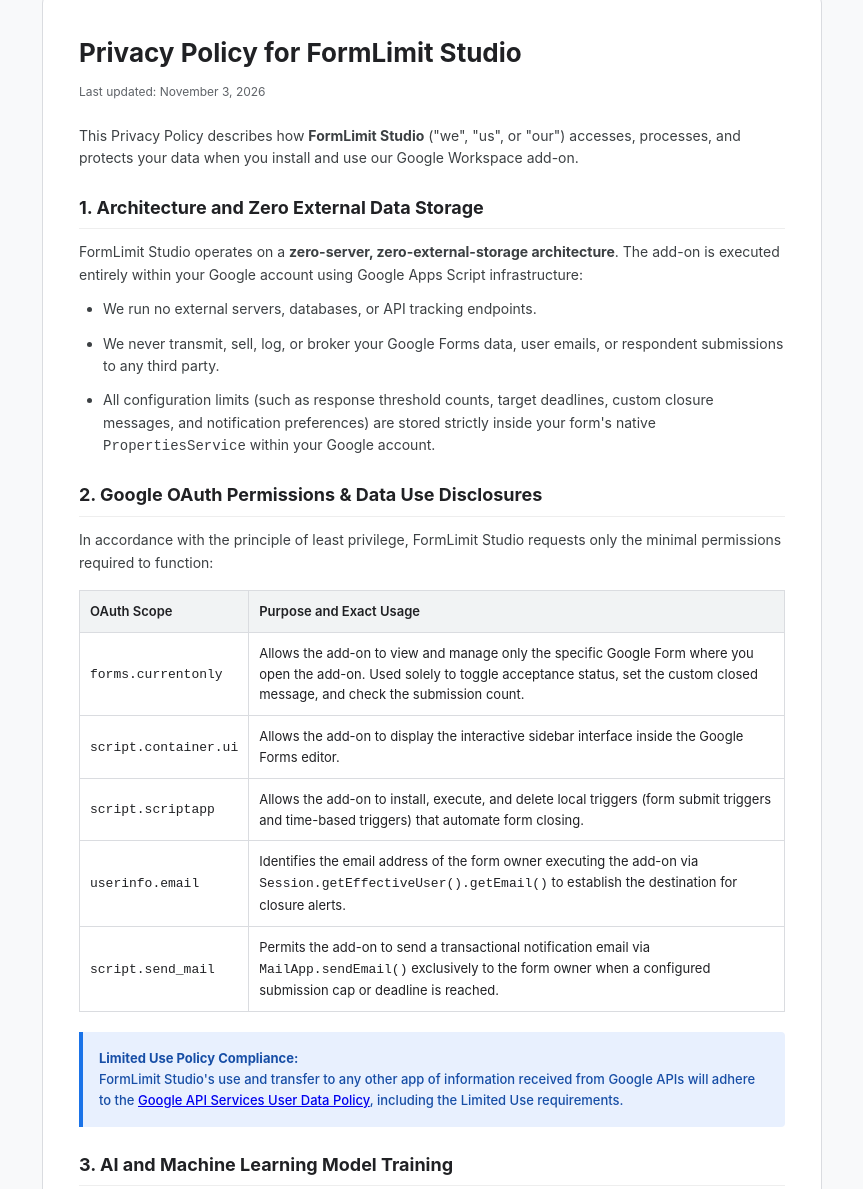
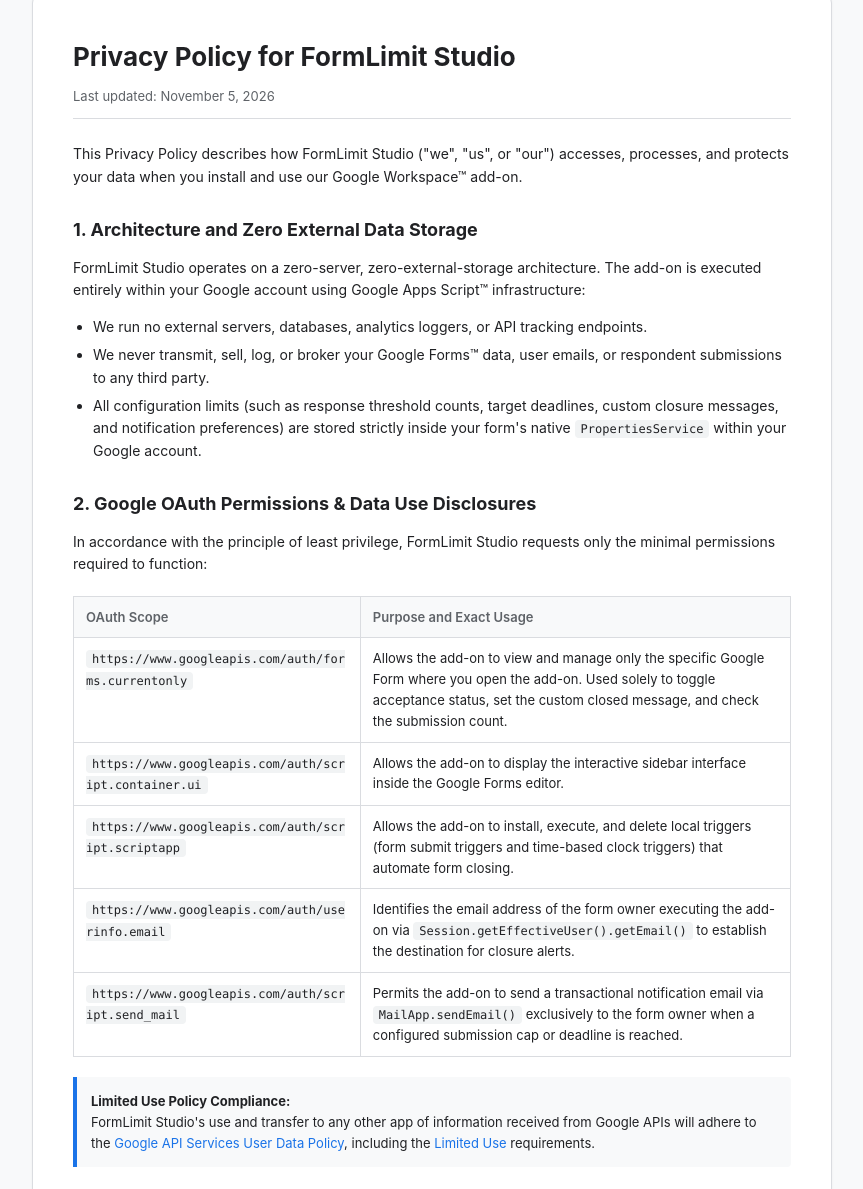
Before and after one commit to dansierrasam79/dansierrasam79.github.io, a plain HTML site: page formlimitstudio/privacy.html in a window 1280 px wide. Shown: the part 45-1234 px from the top of the page, without its empty margins (208-1071 px from the left). Drawn offline with Linux system fonts and the light colour scheme.

Commit message:
Refactor privacy policy layout and update content
Updated the privacy policy and styling in privacy.html. Adjusted CSS variables and improved layout for better readability.

```diff
--- a/formlimitstudio/privacy.html
+++ b/formlimitstudio/privacy.html
@@ -9,132 +9,230 @@
       --primary: #1a73e8;
       --text: #202124;
       --subtext: #5f6368;
-      --bg: #f8f9fa;
       --border: #dadce0;
-      --card-bg: #ffffff;
+      --background: #f8f9fa;
+      --surface: #ffffff;
     }
+
     * { box-sizing: border-box; margin: 0; padding: 0; }
+
     body {
       font-family: -apple-system, BlinkMacSystemFont, "Segoe UI", Roboto, Helvetica, Arial, sans-serif;
+      line-height: 1.6;
       color: var(--text);
-      background-color: var(--bg);
-      line-height: 1.6;
+      background-color: var(--background);
+      padding: 40px 20px;
     }
+
     .container {
-      max-width: 820px;
-      margin: 40px auto;
-      padding: 0 20px;
-    }
-    .card {
-      background: var(--card-bg);
+      max-width: 800px;
+      margin: 0 auto;
+      background: var(--surface);
       border: 1px solid var(--border);
       border-radius: 8px;
-      padding: 36px;
+      padding: 40px;
+      box-shadow: 0 1px 3px rgba(0,0,0,0.05);
+    }
+
+    h1 {
+      font-size: 26px;
+      color: var(--text);
+      margin-bottom: 8px;
+    }
+
+    .meta {
+      font-size: 13px;
+      color: var(--subtext);
       margin-bottom: 24px;
+      border-bottom: 1px solid var(--border);
+      padding-bottom: 12px;
     }
-    h1 { font-size: 26px; margin-bottom: 8px; }
-    h2 { font-size: 18px; margin-top: 24px; margin-bottom: 12px; color: var(--text); border-bottom: 1px solid #eee; padding-bottom: 6px; }
-    p, li { color: #3c4043; font-size: 14px; margin-bottom: 12px; }
-    ul { padding-left: 24px; margin-bottom: 16px; }
-    .updated { font-size: 12px; color: var(--subtext); margin-bottom: 24px; }
-    .callout {
-      background: #e8f0fe;
+
+    h2 {
+      font-size: 18px;
+      margin-top: 28px;
+      margin-bottom: 12px;
+      color: var(--text);
+    }
+
+    h3 {
+      font-size: 15px;
+      margin-top: 20px;
+      margin-bottom: 8px;
+      color: var(--text);
+    }
+
+    p {
+      margin-bottom: 14px;
+      font-size: 14px;
+    }
+
+    ul {
+      margin-left: 20px;
+      margin-bottom: 16px;
+      font-size: 14px;
+    }
+
+    li {
+      margin-bottom: 6px;
+    }
+
+    table {
+      width: 100%;
+      border-collapse: collapse;
+      margin: 20px 0;
+      font-size: 13px;
+    }
+
+    th, td {
+      border: 1px solid var(--border);
+      padding: 10px 12px;
+      text-align: left;
+      vertical-align: top;
+    }
+
+    th {
+      background-color: var(--background);
+      font-weight: 600;
+      color: var(--subtext);
+    }
+
+    code {
+      background-color: #f1f3f4;
+      padding: 2px 6px;
+      border-radius: 4px;
+      font-size: 12px;
+      font-family: Consolas, Monaco, "Courier New", Courier, monospace;
+      word-break: break-all;
+    }
+
+    a {
+      color: var(--primary);
+      text-decoration: none;
+    }
+
+    a:hover {
+      text-decoration: underline;
+    }
+
+    .limited-use-box {
+      background: #f8f9fa;
       border-left: 4px solid var(--primary);
-      padding: 16px;
+      padding: 14px;
       border-radius: 0 4px 4px 0;
-      margin: 20px 0;
+      margin: 16px 0;
+      font-size: 13px;
     }
-    .callout p { color: #174ea6; margin-bottom: 0; font-size: 13px; font-weight: 500; }
-    table { width: 100%; border-collapse: collapse; margin: 16px 0; font-size: 13px; }
-    th, td { border: 1px solid var(--border); padding: 10px; text-align: left; }
-    th { background: #f1f3f4; font-weight: 600; }
-    .footer { text-align: center; padding: 30px 20px; font-size: 13px; color: var(--subtext); }
-    .footer a { color: var(--primary); text-decoration: none; margin: 0 10px; }
+
+    hr {
+      border: 0;
+      border-top: 1px solid var(--border);
+      margin: 32px 0 20px 0;
+    }
+
+    footer {
+      font-size: 12px;
+      color: var(--subtext);
+      line-height: 1.5;
+    }
   </style>
 </head>
 <body>
 
   <div class="container">
-    <div class="card">
     <h1>Privacy Policy for FormLimit Studio</h1>
-      <div class="updated">Last updated: November 3, 2026</div>
+    <div class="meta">Last updated: November 5, 2026</div>
 
-      <p>This Privacy Policy describes how <strong>FormLimit Studio</strong> ("we", "us", or "our") accesses, processes, and protects your data when you install and use our Google Workspace add-on.</p>
+    <p>
+      This Privacy Policy describes how FormLimit Studio ("we", "us", or "our") accesses, processes, and protects your data when you install and use our Google Workspace™ add-on.
+    </p>
 
     <h2>1. Architecture and Zero External Data Storage</h2>
-      <p>FormLimit Studio operates on a <strong>zero-server, zero-external-storage architecture</strong>. The add-on is executed entirely within your Google account using Google Apps Script infrastructure:</p>
+    <p>
+      FormLimit Studio operates on a zero-server, zero-external-storage architecture. The add-on is executed entirely within your Google account using Google Apps Script™ infrastructure:
+    </p>
     <ul>
-        <li>We run no external servers, databases, or API tracking endpoints.</li>
-        <li>We never transmit, sell, log, or broker your Google Forms data, user emails, or respondent submissions to any third party.</li>
+      <li>We run no external servers, databases, analytics loggers, or API tracking endpoints.</li>
+      <li>We never transmit, sell, log, or broker your Google Forms™ data, user emails, or respondent submissions to any third party.</li>
       <li>All configuration limits (such as response threshold counts, target deadlines, custom closure messages, and notification preferences) are stored strictly inside your form's native <code>PropertiesService</code> within your Google account.</li>
     </ul>
 
-      <h2>2. Google OAuth Permissions & Data Use Disclosures</h2>
-      <p>In accordance with the principle of least privilege, FormLimit Studio requests only the minimal permissions required to function:</p>
+    <h2>2. Google OAuth Permissions &amp; Data Use Disclosures</h2>
+    <p>
+      In accordance with the principle of least privilege, FormLimit Studio requests only the minimal permissions required to function:
+    </p>
 
     <table>
       <thead>
         <tr>
-            <th>OAuth Scope</th>
+          <th style="width: 40%;">OAuth Scope</th>
           <th>Purpose and Exact Usage</th>
         </tr>
       </thead>
       <tbody>
         <tr>
-            <td><code>forms.currentonly</code></td>
+          <td><code>https://www.googleapis.com/auth/forms.currentonly</code></td>
           <td>Allows the add-on to view and manage only the specific Google Form where you open the add-on. Used solely to toggle acceptance status, set the custom closed message, and check the submission count.</td>
         </tr>
         <tr>
-            <td><code>script.container.ui</code></td>
+          <td><code>https://www.googleapis.com/auth/script.container.ui</code></td>
           <td>Allows the add-on to display the interactive sidebar interface inside the Google Forms editor.</td>
         </tr>
         <tr>
-            <td><code>script.scriptapp</code></td>
-            <td>Allows the add-on to install, execute, and delete local triggers (form submit triggers and time-based triggers) that automate form closing.</td>
+          <td><code>https://www.googleapis.com/auth/script.scriptapp</code></td>
+          <td>Allows the add-on to install, execute, and delete local triggers (form submit triggers and time-based clock triggers) that automate form closing.</td>
         </tr>
         <tr>
-            <td><code>userinfo.email</code></td>
+          <td><code>https://www.googleapis.com/auth/userinfo.email</code></td>
           <td>Identifies the email address of the form owner executing the add-on via <code>Session.getEffectiveUser().getEmail()</code> to establish the destination for closure alerts.</td>
         </tr>
         <tr>
-            <td><code>script.send_mail</code></td>
+          <td><code>https://www.googleapis.com/auth/script.send_mail</code></td>
           <td>Permits the add-on to send a transactional notification email via <code>MailApp.sendEmail()</code> exclusively to the form owner when a configured submission cap or deadline is reached.</td>
         </tr>
       </tbody>
     </table>
 
-      <div class="callout">
-        <p><strong>Limited Use Policy Compliance:</strong><br>
-        FormLimit Studio's use and transfer to any other app of information received from Google APIs will adhere to the <a href="https://developers.google.com/terms/api-services-user-data-policy#additional_requirements_for_specific_api_scopes" target="_blank" rel="noopener">Google API Services User Data Policy</a>, including the Limited Use requirements.</p>
+    <div class="limited-use-box">
+      <strong>Limited Use Policy Compliance:</strong><br>
+      FormLimit Studio's use and transfer to any other app of information received from Google APIs will adhere to the <a href="https://developers.google.com/terms/api-services-user-data-policy" target="_blank" rel="noopener noreferrer">Google API Services User Data Policy</a>, including the <a href="https://developers.google.com/terms/api-services-user-data-policy#additional_requirements_for_specific_api_scopes" target="_blank" rel="noopener noreferrer">Limited Use</a> requirements.
     </div>
 
     <h2>3. AI and Machine Learning Model Training</h2>
-      <p>FormLimit Studio does not use, transfer, or disclose Google Workspace user data or respondent data to train, retrain, or improve generalized or non-personalized machine learning (ML) or artificial intelligence (AI) models.</p>
+    <p>
+      FormLimit Studio does not use, transfer, or disclose Google Workspace user data or respondent data to train, retrain, or improve generalized or non-personalized machine learning (ML) or artificial intelligence (AI) models.
+    </p>
 
     <h2>4. Human Access to Data</h2>
-      <p>We do not allow human access to your Google Forms content or submission responses. Because all processing executes in your own Google account via Google Apps Script runtime, no personnel or contractors have access to your forms or form entries.</p>
+    <p>
+      We do not allow human access to your Google Forms content or submission responses. Because all processing executes in your own Google account via Google Apps Script runtime, no personnel or contractors have access to your forms or form entries.
+    </p>
 
     <h2>5. Data Retention and Deletion</h2>
     <ul>
       <li><strong>No External Retention:</strong> Because we do not store your data on external databases, there is no external profile or stored data footprint to manage or delete.</li>
       <li><strong>Form Data Removal:</strong> All stored configuration parameters reside within the Google Form container. Deleting the Google Form or clearing the limits from the sidebar purges the configuration.</li>
-        <li><strong>Revoking Access:</strong> You can completely revoke FormLimit Studio's permissions at any time via your <a href="https://myaccount.google.com/permissions" target="_blank" rel="noopener">Google Account Permissions Dashboard</a> or by uninstalling the add-on from Google Workspace Marketplace.</li>
+      <li><strong>Revoking Access:</strong> You can completely revoke FormLimit Studio's permissions at any time via your <a href="https://myaccount.google.com/permissions" target="_blank" rel="noopener noreferrer">Google Account Permissions Dashboard</a> or by uninstalling the add-on from Google Workspace Marketplace™.</li>
     </ul>
 
-      <h2>6. Contact Us</h2>
-      <p>If you have any questions or concerns regarding this Privacy Policy or your data, please contact us at:</p>
-      <p><strong>Email:</strong> <a href="mailto:swapan.eseva.kendra@gmail.com">swapan.eseva.kendra@gmail.com</a></p>
-    </div>
-  </div>
+    <h2>6. Technical Support &amp; Contact Us</h2>
+    <p>
+      If you have questions, encountered an issue, or need technical assistance regarding this Privacy Policy or your data, please contact:
+    </p>
+    <p>
+      <strong>Developer:</strong> Daniel Chakraborty<br>
+      <strong>Support Email:</strong> <a href="mailto:swapan.eseva.kendra@gmail.com">swapan.eseva.kendra@gmail.com</a><br>
+      <em>Support response window: within 24 to 48 business hours.</em>
+    </p>
 
-  <footer class="footer">
-    <p>&copy; 2026 FormLimit Studio. All rights reserved.</p>
+    <hr>
+
+    <footer>
       <p>
-      <a href="index.html">Home</a> &bull;
-      <a href="privacy.html">Privacy Policy</a> &bull;
-      <a href="terms.html">Terms of Service</a>
+        Google Workspace™, Google Forms™, Google Apps Script™, and Gmail™ are trademarks of Google LLC. FormLimit Studio is an independent add-on developed to integrate with Google Workspace applications and is not affiliated with, endorsed by, or sponsored by Google LLC.
       </p>
     </footer>
+  </div>
 
 </body>
 </html>
```
Lines whose indentation alone changed are shown as unchanged.
